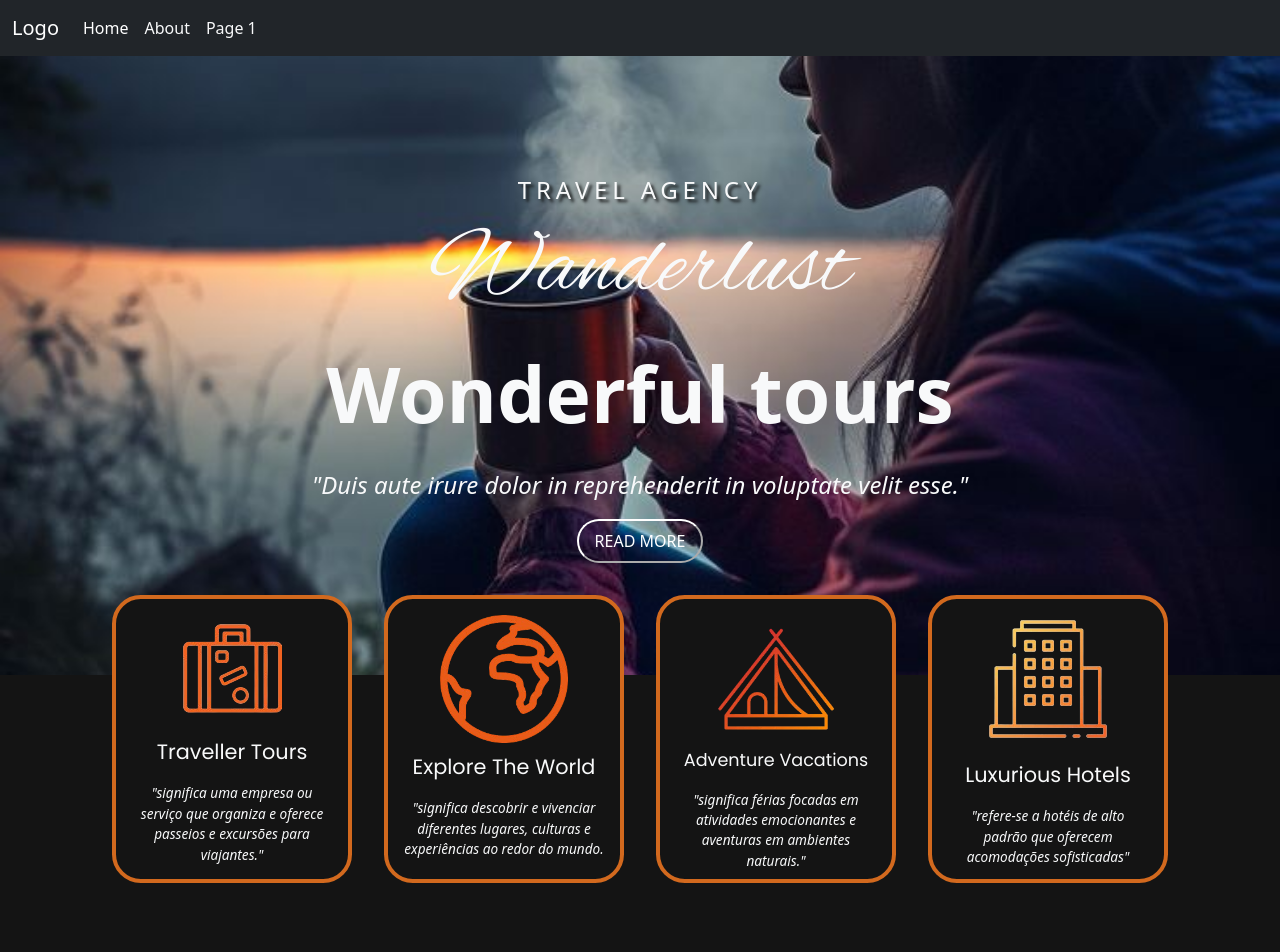
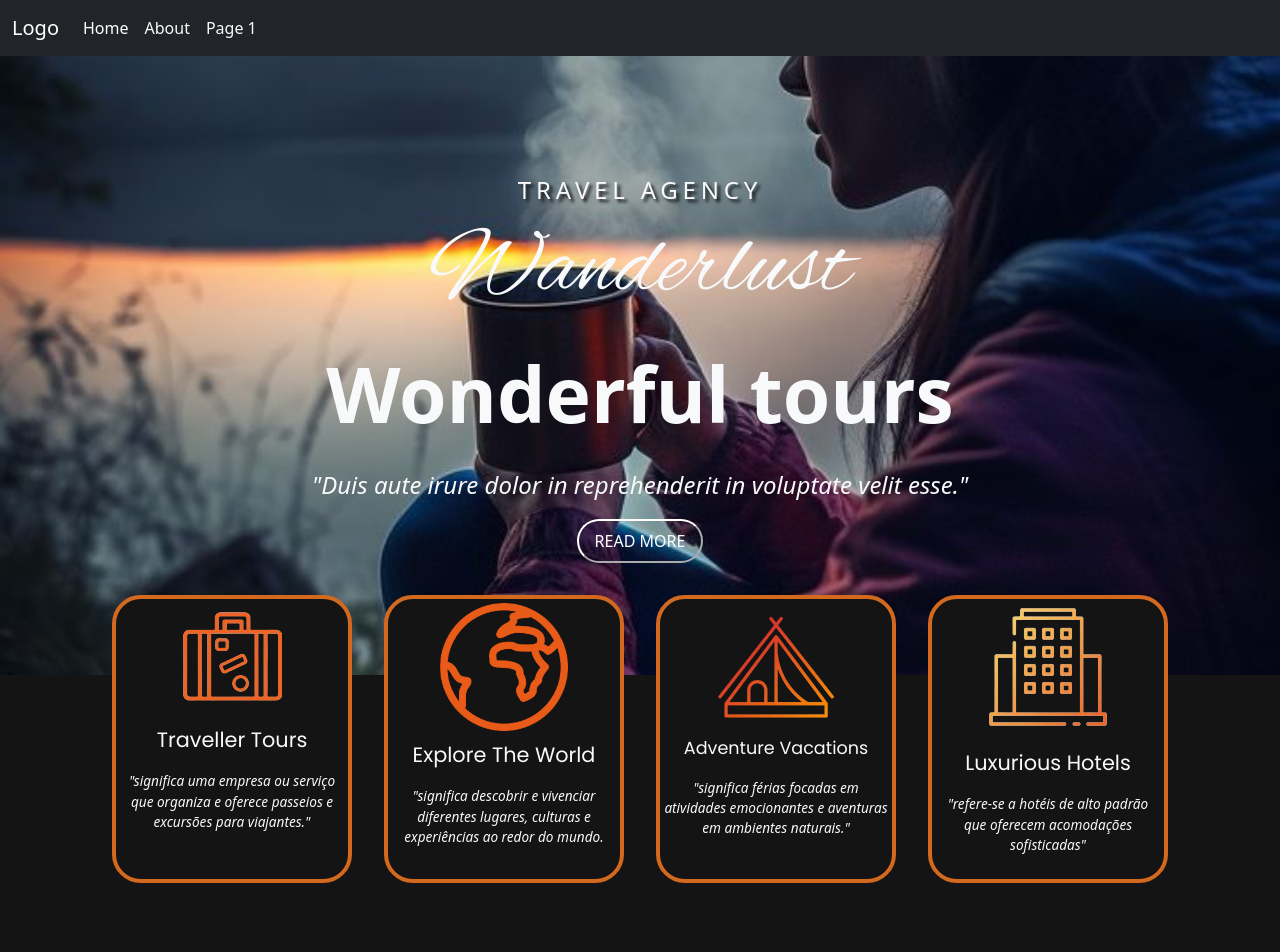
Before and after one commit to Ryandasilva44/travel-agency, an Angular app: page /about in a window 1280 px wide. Shown: the top 952 px of the page. Built offline with nearby package versions, Linux system fonts and the light colour scheme.

Commit message:
ajustes feitos no commit

```diff
--- a/src/app/about/about/about.component.html
+++ b/src/app/about/about/about.component.html
@@ -13,7 +13,7 @@
 <section
   class="elements d-flex flex-wrap flex-md-row flex-column justify-content-center align-items-center gap-3 container"
 >
-  <div class="section_box text-center p-3">
+  <div class="section_box text-center p-1">
     <img
       class="mb-3"
       [src]="imgIcon"
@@ -24,7 +24,7 @@
   </div>
   <br />
 
-  <div class="section_box-1 text-center p-3">
+  <div class="section_box-1 text-center p-1">
     <img
       class="icon mb-2"
       [src]="imgIcon1"
@@ -35,7 +35,7 @@
   </div>
   <br />
 
-  <div class="section_box-2 text-center p-3">
+  <div class="section_box-2 text-center p-1">
     <img
       class="icon-1 mb-1"
       [src]="imgIcon2"
@@ -46,7 +46,7 @@
   </div>
   <br />
 
-  <div class="section_box-3 text-center p-3">
+  <div class="section_box-3 text-center p-1">
     <img
       class="icon-2 mb-3"
       [src]="imgIcon3"
```
